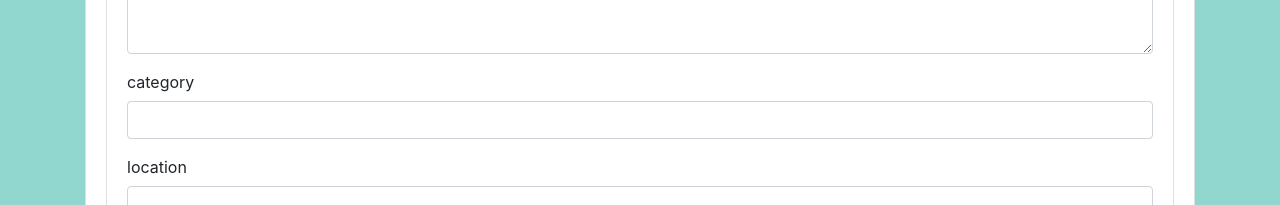
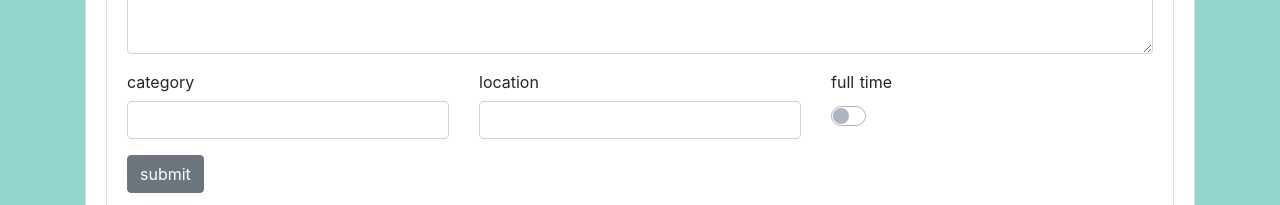
Before and after one commit to chanodildev/jobboard-front, a Nuxt app: page /jobs/post in a window 1280 px wide. Shown: the part 350-555 px from the top of the page. Built offline with nearby package versions, Linux system fonts and the light colour scheme; no server answers.

Commit message:
restyled applicants page

```diff
--- a/pages/jobs/apply/_id.vue
+++ b/pages/jobs/apply/_id.vue
@@ -19,6 +19,9 @@
         </b-form-group>
         <b-form-group label="email">
           <b-form-input required type="email" v-model="form.email"></b-form-input>
+        </b-form-group>
+        <b-form-group label="phone">
+          <b-form-input required v-model="form.phone"></b-form-input>
         </b-form-group>
         <b-button type="submit">submit</b-button>
       </b-form>
--- a/pages/jobs/post.vue
+++ b/pages/jobs/post.vue
@@ -9,12 +9,25 @@
         <b-form-group label="description">
           <b-form-textarea rows="5" required v-model="form.description"></b-form-textarea>
         </b-form-group>
+
+        <b-row>
+          <b-col md="4">
             <b-form-group label="category">
               <b-form-input required v-model="form.category"></b-form-input>
             </b-form-group>
+          </b-col>
+          <b-col md="4">
             <b-form-group label="location">
               <b-form-input required v-model="form.location"></b-form-input>
             </b-form-group>
+          </b-col>
+          <b-col md="4">
+            <b-form-group label="full time">
+              <b-form-checkbox switch size="lg" required v-model="form.fulltime"></b-form-checkbox>
+            </b-form-group>
+          </b-col>
+        </b-row>
+
         <b-button type="submit">submit</b-button>
       </b-form>
     </b-card>
@@ -34,7 +47,7 @@ export default {
       try {
         const res = await this.$axios.post(`/jobs`, this.form);
         console.log("post", res);
-        // this.$router.push("/success");
+        this.$router.push("/applicants");
       } catch (err) {
         console.log(err);
       }
```
Lines whose indentation alone changed are shown as unchanged.
